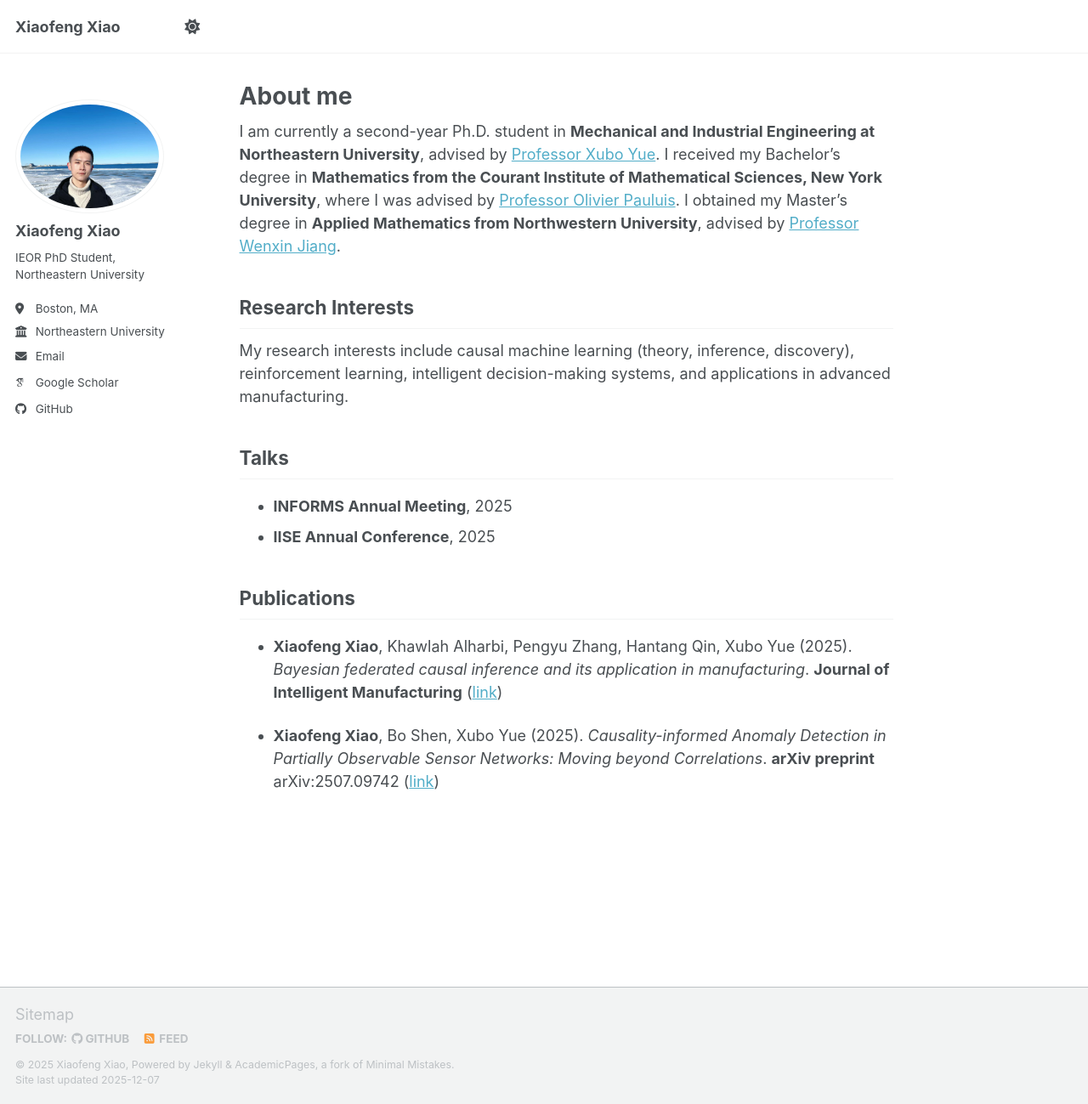
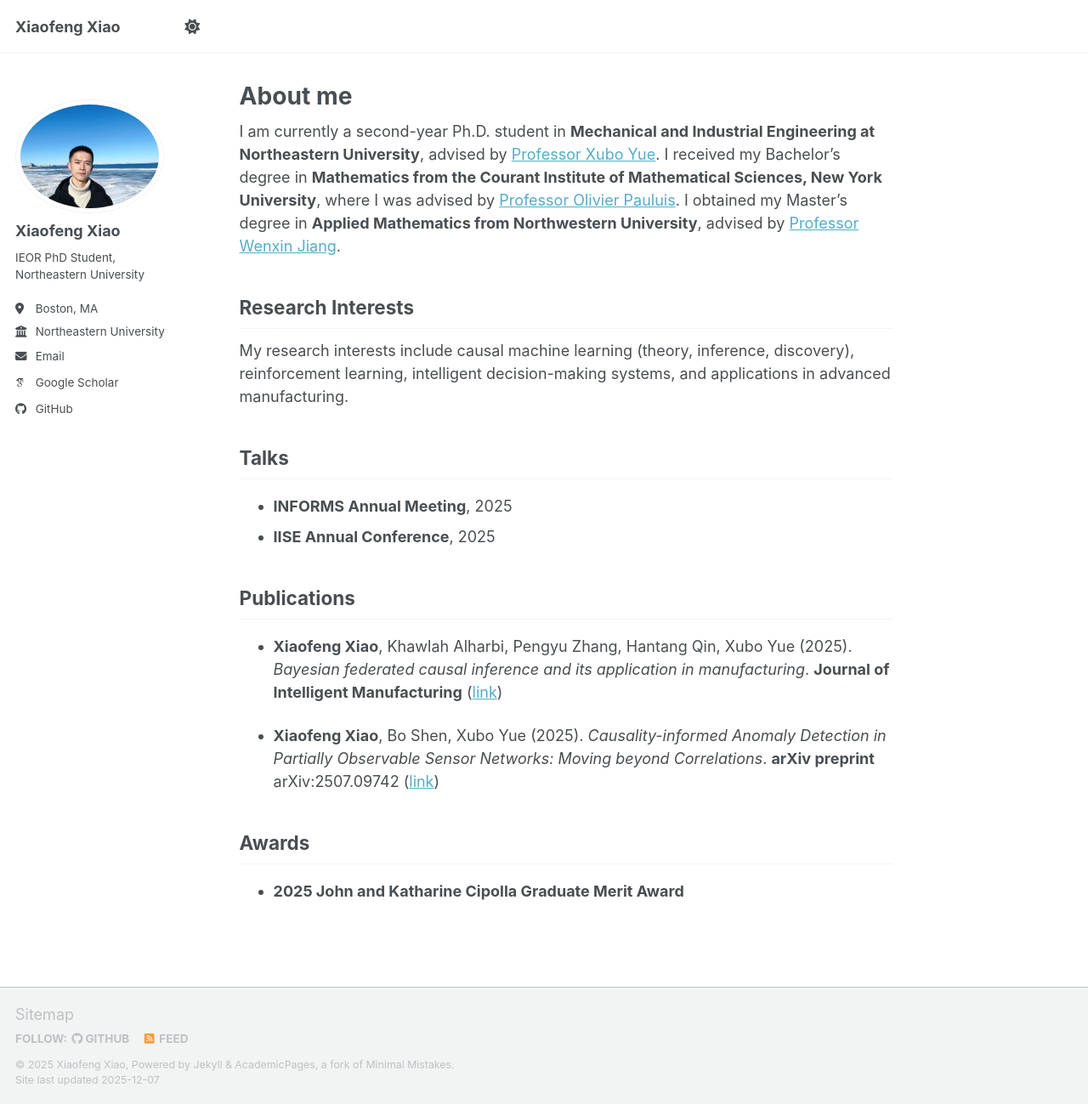
Before and after one commit to xx987/xx987.github.io, a Jekyll site: the page built from _pages/about.md, in a window 1280 px wide and 1299 px high. Shown: the whole window at 85% size. Built offline with Jekyll 4.4.1, drawn with Linux system fonts in a browser that asks for light colours; some web fonts are replaced; a script bundle is joined from its source files by our own code; library files that are not in the unit come from our copies.

Commit message:
Update about.md

```diff
--- a/_pages/about.md
+++ b/_pages/about.md
@@ -23,3 +23,8 @@ My research interests include causal machine learning (theory, inference, discov
 - **Xiaofeng Xiao**, Khawlah Alharbi, Pengyu Zhang, Hantang Qin, Xubo Yue (2025). *Bayesian federated causal inference and its application in manufacturing*. **Journal of Intelligent Manufacturing** ([link](https://link.springer.com/article/10.1007/s10845-025-02665-7))
 
 - **Xiaofeng Xiao**, Bo Shen, Xubo Yue (2025). *Causality-informed Anomaly Detection in Partially Observable Sensor Networks: Moving beyond Correlations*. **arXiv preprint** arXiv:2507.09742 ([link](https://scholar.google.com/citations?view_op=view_citation&hl=en&user=dBEB9RoAAAAJ&citation_for_view=dBEB9RoAAAAJ:u-x6o8ySG0sC))
+
+
+## Awards
+
+- **2025 John and Katharine Cipolla Graduate Merit Award**
```
